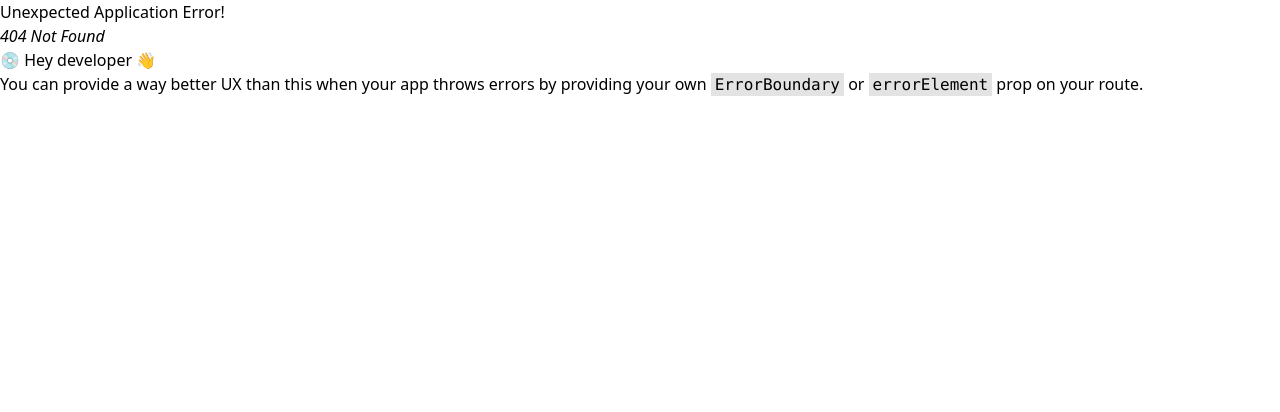
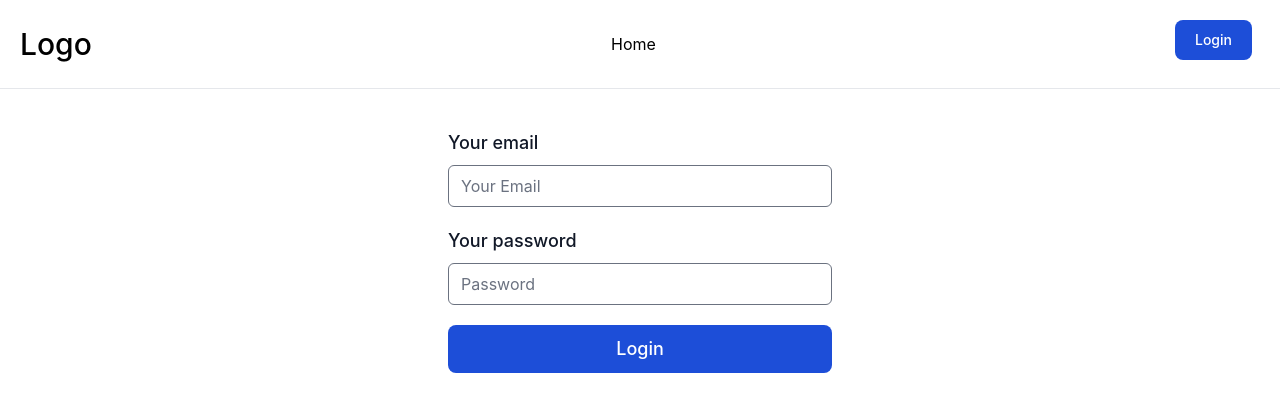
Before and after one commit to aminurjs/exam-question-generator, a React (Vite) app: page /login in a window 1280 px wide. Before the commit this address had no page. Shown: the top 412 px of the page. Built offline with nearby package versions, Linux system fonts and the light colour scheme.

Commit message:
Authentication added

```diff
--- a/src/components/Navbar.jsx
+++ b/src/components/Navbar.jsx
@@ -1,4 +1,6 @@
+import { useDispatch, useSelector } from "react-redux";
 import { Link, NavLink } from "react-router-dom";
+import { logOut } from "../redux/userSlice";
 
 const navItems = [
   {
@@ -8,6 +10,11 @@ const navItems = [
 ];
 
 const Navbar = () => {
+  const dispatch = useDispatch();
+  const { user } = useSelector((state) => state.userSlice);
+  const handleLogOut = () => {
+    dispatch(logOut("logout"));
+  };
   return (
     <nav className="max-w-screen-xl mx-auto flex items-center justify-between p-5 border-b border-gray-200">
       <Link to="/" className="text-3xl font-medium">
@@ -29,6 +36,24 @@ const Navbar = () => {
           </li>
         ))}
       </ul>
+      {!user ? (
+        <Link to="/login">
+          <button
+            type="button"
+            className="text-white bg-blue-700 hover:bg-blue-800 active:scale-95 font-medium rounded-lg text-sm px-5 py-2.5 me-2 mb-2 dark:bg-blue-600 dark:hover:bg-blue-700 focus:outline-none dark:focus:ring-blue-800"
+          >
+            Login
+          </button>
+        </Link>
+      ) : (
+        <button
+          onClick={handleLogOut}
+          type="button"
+          className="text-white bg-blue-700 hover:bg-blue-800 active:scale-95 font-medium rounded-lg text-sm px-5 py-2.5 me-2 mb-2 dark:bg-blue-600 dark:hover:bg-blue-700 focus:outline-none dark:focus:ring-blue-800"
+        >
+          Log Out
+        </button>
+      )}
     </nav>
   );
 };
--- /dev/null
+++ b/src/pages/Login.jsx
@@ -0,0 +1,61 @@
+import { useDispatch } from "react-redux";
+import { login } from "../redux/userSlice";
+import { useNavigate } from "react-router-dom";
+
+const Login = () => {
+  const dispatch = useDispatch();
+  const navigate = useNavigate();
+
+  const handleLogin = (e) => {
+    e.preventDefault();
+    const email = e.target.email.value;
+    const password = e.target.password.value;
+    dispatch(login({ email, password }));
+    navigate("/");
+  };
+
+  return (
+    <div>
+      <form onSubmit={handleLogin} className="max-w-sm mx-auto mt-10">
+        <div className="mb-5">
+          <label
+            htmlFor="email"
+            className="block mb-2 text-lg font-medium text-gray-900 "
+          >
+            Your email
+          </label>
+          <input
+            type="email"
+            id="email"
+            className="w-full rounded-md"
+            placeholder="Your Email"
+            required
+          />
+        </div>
+        <div className="mb-5">
+          <label
+            htmlFor="password"
+            className="block mb-2 text-lg font-medium text-gray-900 "
+          >
+            Your password
+          </label>
+          <input
+            type="password"
+            id="password"
+            placeholder="Password"
+            className="w-full rounded-md"
+            required
+          />
+        </div>
+        <button
+          type="submit"
+          className="text-white bg-blue-700 hover:bg-blue-800 active:scale-95 font-medium rounded-lg text-lg w-full px-5 py-2.5 text-center dark:bg-blue-600 dark:hover:bg-blue-700 dark:focus:ring-blue-800"
+        >
+          Login
+        </button>
+      </form>
+    </div>
+  );
+};
+
+export default Login;
--- /dev/null
+++ b/src/redux/rootReducer.js
@@ -0,0 +1,10 @@
+import { combineReducers } from "@reduxjs/toolkit";
+import userSlice from "./userSlice";
+import examSlice from "./examSlice";
+
+const rootReducer = combineReducers({
+  userSlice: userSlice,
+  examSlice: examSlice,
+});
+
+export default rootReducer;
--- a/src/redux/store.js
+++ b/src/redux/store.js
@@ -1,9 +1,7 @@
 import { configureStore } from "@reduxjs/toolkit";
-import examSlice from "./examSlice";
+import rootReducer from "./rootReducer";
 
 const store = configureStore({
-  reducer: {
-    examSlice: examSlice,
-  },
+  reducer: rootReducer,
 });
 export default store;
--- /dev/null
+++ b/src/redux/userSlice.js
@@ -0,0 +1,27 @@
+import { createSlice } from "@reduxjs/toolkit";
+
+const userinfo = JSON.parse(localStorage.getItem("user")) || null;
+
+const initialState = {
+  user: userinfo,
+};
+
+const userSlice = createSlice({
+  name: "userSlice",
+  initialState,
+  reducers: {
+    login: (state, { payload }) => {
+      state.user = payload;
+      const user = JSON.stringify(payload);
+      localStorage.setItem("user", user);
+    },
+    logOut: (state, { payload }) => {
+      if (payload === "logout") {
+        state.user = null;
+        localStorage.removeItem("user");
+      }
+    },
+  },
+});
+export const { login, logOut } = userSlice.actions;
+export default userSlice.reducer;
--- /dev/null
+++ b/src/routes/Private.jsx
@@ -0,0 +1,19 @@
+import { useSelector } from "react-redux";
+import { useNavigate } from "react-router-dom";
+import { useEffect } from "react";
+
+const Private = ({ children }) => {
+  const { user } = useSelector((state) => state.userSlice);
+  const navigate = useNavigate();
+
+  useEffect(() => {
+    if (!user) {
+      navigate("/login");
+      return;
+    }
+  }, [user, navigate]);
+
+  return <div>{children}</div>;
+};
+
+export default Private;
--- a/src/routes/routes.jsx
+++ b/src/routes/routes.jsx
@@ -2,14 +2,27 @@ import { createBrowserRouter } from "react-router-dom";
 import App from "../App";
 import Home from "../pages/Home";
 import Preview from "../pages/Preview";
+import Private from "./Private";
+import Login from "../pages/Login";
 
 const routes = createBrowserRouter([
   {
     path: "/",
     element: <App />,
     children: [
-      { index: true, element: <Home /> },
+      {
+        index: true,
+        element: (
+          <Private>
+            <Home />
+          </Private>
+        ),
+      },
       { path: "/preview", element: <Preview /> },
+      {
+        path: "/login",
+        element: <Login />,
+      },
     ],
   },
 ]);
```
